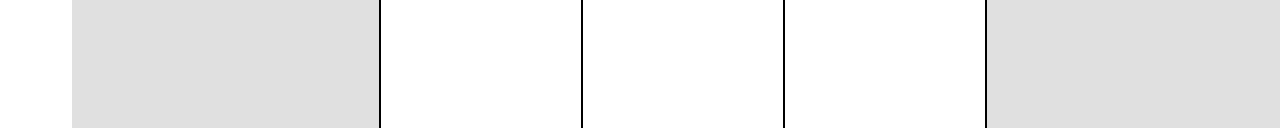
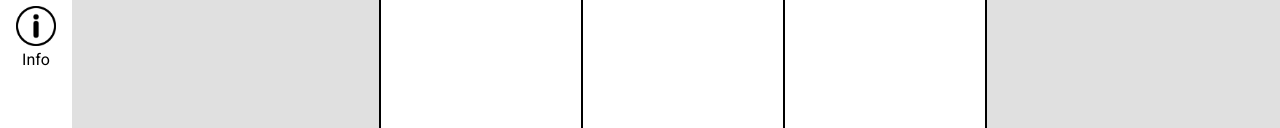
Before and after one commit to Barneytheolddog/prayer-room-website, a plain HTML site: page games.html in a window 1280 px wide. Shown: the part 411-539 px from the top of the page. Drawn offline with Linux system fonts and the light colour scheme.

Commit message:
Update games.html

```diff
--- a/games.html
+++ b/games.html
@@ -36,6 +36,7 @@
         <a class="sidebar-square" href="rules.html" class="rules-icon"><img src="icons/youtube-apps.svg" class="sidebar-image"><div>Rules</div></a>
         <a class="sidebar-square" class="author-icon" href="author.html"><img src="icons/book-open.jpg"  class="sidebar-image"><div>Author</div></a>
         <a class="sidebar-square" id="games-icon"><img src="icons/games.filled.png" class="sidebar-image"><div>Games</div></a>
+       <a class="sidebar-square" id="info-icon" href="info.html"><img src="icons/info-unfilled.png" class="sidebar-image"><div>Info</div></a>
    </div>
    <div class="content">
     <div class="description tic">TicTacToe! against computer</div>
```
